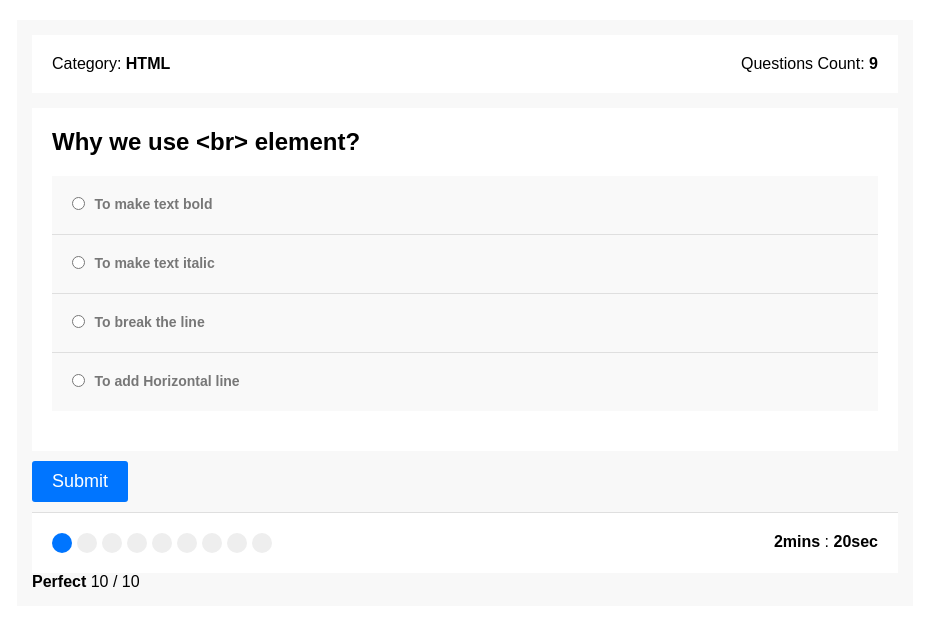
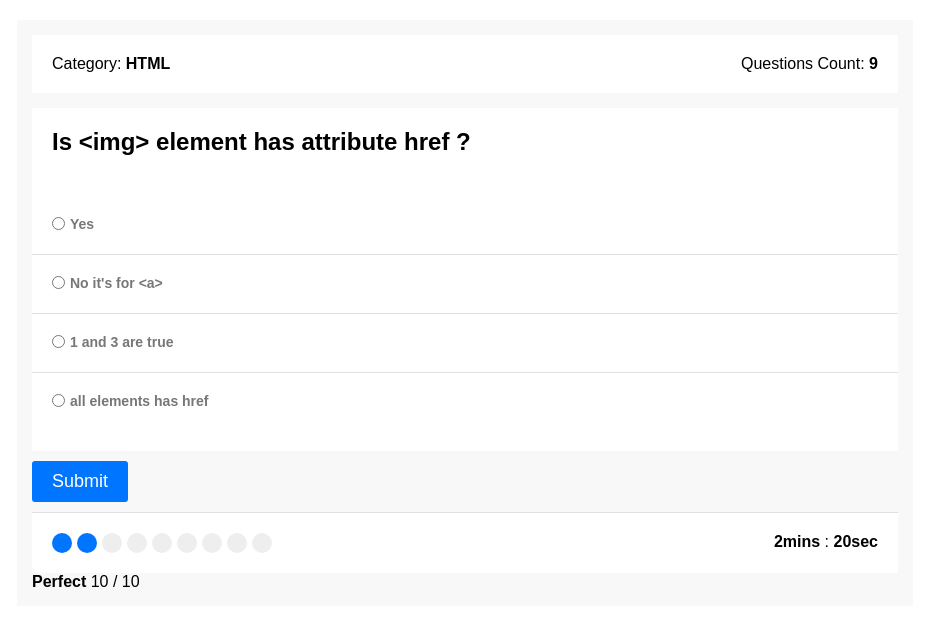
Before and after one commit to Youssef-Gamal-1/QuizApp, a plain HTML site: page index.html in a window 1280 px wide. Both pictures are taken after a click on the button "Submit". Shown: the whole page, without its empty margins (175-1104 px from the left). Drawn offline with Linux system fonts and the light colour scheme.

Commit message:
check answer, get next question and handle bullets

```diff
--- a/index.html
+++ b/index.html
@@ -12,27 +12,8 @@
             <div class="category">Category: <span>HTML</span></div>
             <div class="count">Questions Count: <span></span></div>
         </div>
-        <div class="quiz-area">
-            <h2>Why we use &lt;br&gt; element?</h2>
-            <div class="answers-area">
-                <div class="answer">
-                    <input type="radio" name="questions" id="answer_1">
-                    <label for="answer_1">To make text bold</label>
-                </div>
-                <div class="answer">
-                    <input type="radio" name="questions" id="answer_2">
-                    <label for="answer_2">To make text italic</label>
-                </div>
-                <div class="answer">
-                    <input type="radio" name="questions" id="answer_3">
-                    <label for="answer_3">To break the line</label>
-                </div>
-                <div class="answer">
-                    <input type="radio" name="questions" id="answer_4">
-                    <label for="answer_4">To add Horizontal line</label>
-                </div>
-            </div>
-        </div>
+        <div class="quiz-area"></div>
+        <div class="answers-area"></div>
         <button class="submit-button">Submit</button>
         <div class="bullets">
             <div class="spans"></div>
--- a/logic/main.js
+++ b/logic/main.js
@@ -1,6 +1,12 @@
 // Select Elements
 const countSpan = document.querySelector('.quiz-info .count span');
 const bulletSpanContainer = document.querySelector('.spans');
+const quizArea = document.querySelector('.quiz-area');
+const answersArea = document.querySelector('.answers-area');
+const submitBtn = document.querySelector('button.submit-button');
+// Set options
+let currentIndex = 0;
+let rightAnswer = 0;
 function getData(){
     let myRequest = new XMLHttpRequest();
 
@@ -11,6 +17,22 @@ function getData(){
 
             // create bullets + set questions count
             createBullets(questionsCount);
+            // Add question data
+            addQuestionData(questionsObj[currentIndex],questionsCount);
+            // click the submit button
+            submitBtn.addEventListener('click',() => {
+                rightAns = questionsObj[currentIndex]['right_answer'];
+                currentIndex++;
+                // check the answer
+                checkAnswer(rightAns,questionsCount);
+                // remove the prev question
+                quizArea.innerHTML = '';
+                answersArea.innerHTML = '';
+                // Add the new question
+                addQuestionData(questionsObj[currentIndex],questionsCount);
+                // Handel bullets classes
+                handleBullets();
+            })
         }
     })
 
@@ -28,3 +50,63 @@ function createBullets(num) {
         bulletSpanContainer.appendChild(bullet);
     }
 }
+
+function addQuestionData(obj,count) {
+    // create h2 question title
+    let questionHeading = document.createElement("h2");
+    questionHeading.textContent = obj['title'];
+    quizArea.appendChild(questionHeading);
+
+    // create answers divs
+    for(let i = 1;i <= 4;i++) {
+        // create the answer div
+        let answerDiv = document.createElement('div');
+        // add the class answer to the answer div
+        answerDiv.className = 'answer';
+        // create the radio input
+        let answerInput = document.createElement('input');
+        // set the attrs
+        answerInput.setAttribute("type","radio");
+        answerInput.setAttribute("id",`answer_${i}`);
+        answerInput.setAttribute("name",`answer`);
+        answerInput.setAttribute("value",`answer_${i}`);
+        // add the value to the data-answer attr
+        answerInput.dataset.answer = obj[`answer_${i}`];
+        // append the input to the answer div
+        answerDiv.appendChild(answerInput);
+        // create the answer label that contain the answer text
+        let answerLabel = document.createElement('label');
+        // set the value of for to be the same id of the current input
+        answerLabel.setAttribute('for',`answer_${i}`);
+        // Add the answer data
+        answerLabel.textContent = obj[`answer_${i}`];
+        // append the label to the answer div
+        answerDiv.appendChild(answerLabel);
+        // and finally append the answer div to the answers area
+        answersArea.appendChild(answerDiv);
+    }
+}
+
+function checkAnswer(rightAns,count) {
+    let answers = document.getElementsByName('answer');
+    let choosenAns;
+    for(let i = 0;i < answers.length;i++) {
+        if(answers[i].checked) {
+            choosenAns = answers[i].dataset.answer;
+        }
+    }
+    if(choosenAns === rightAns) {
+        rightAnswer++;
+    }
+}
+
+function handleBullets() {
+    let bulletsSpans = document.querySelectorAll('.bullets .spans span');
+    let arrayOfSpans = Array.from(bulletsSpans);
+
+    bulletsSpans.forEach((span,index) => {
+        if(index === currentIndex) {
+            span.className = 'on';
+        }
+    })
+}
--- a/style/style.scss
+++ b/style/style.scss
@@ -26,15 +26,18 @@
     padding: $main-padding 0;
 }
 .quiz-app .answers-area .answer {
-    background-color: #f9f9f9;
+    // background-color: #f9f9f9;
     padding: $main-padding;
     width: 100%
 }
 .quiz-app .answers-area .answer:not(:last-child) {
     border-bottom: 1px solid #dfdfdf;
 }
-.quiz-app .answers-area .answer :is(input[type="Radio"]:checked + label,input[type="radio"]) {
-    color: $text-color;
+.quiz-app .answers-area .answer:has(input[type="radio"]:checked) {
+    accent-color: $text-color;
+}
+.quiz-app .answers-area .answer :is(input[type="radio"]:checked + label) {
+    color: $text-color
 }
 .quiz-app .answers-area .answer label {
     cursor: pointer;
```
Also changed, not shown: style/style.css, 1 other file.
